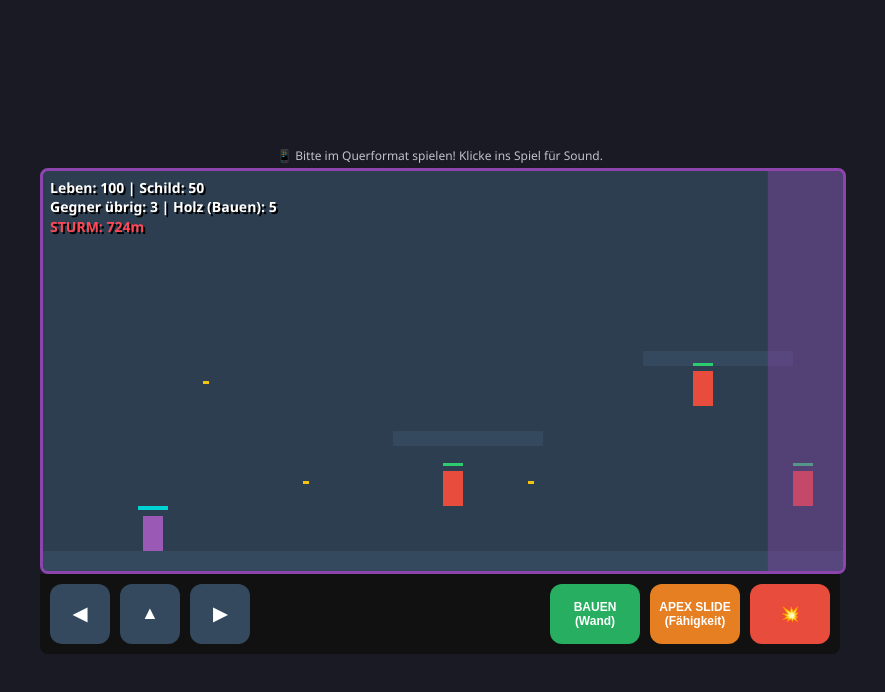
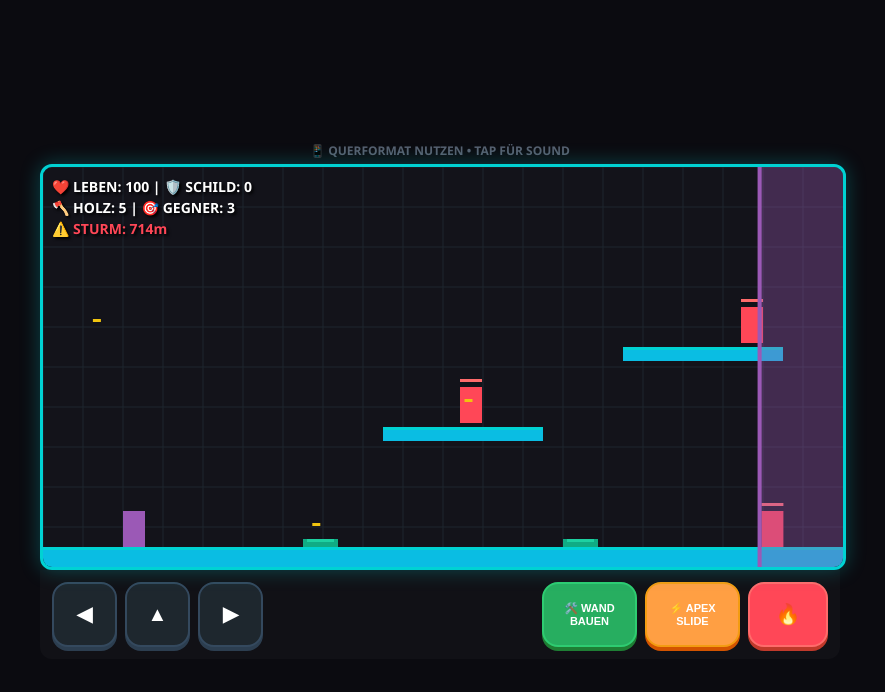
Before and after one commit to enricorohde8-ui/Mein-handyspiel, a plain HTML site: page index.html in a window 1280 px wide. Shown: the whole page, without its empty margins (200-1085 px from the left). Drawn offline with Linux system fonts and the light colour scheme.

Commit message:
Update index.html

```diff
--- a/index.html
+++ b/index.html
@@ -3,50 +3,50 @@
 <head>
     <meta charset="UTF-8">
     <meta name="viewport" content="width=device-width, initial-scale=1.0, maximum-scale=1.0, user-scalable=no">
-    <title>FortApex: Mobile Battle Royale</title>
+    <title>FortApex: Cyber Royale (My Vision)</title>
     <style>
         body {
-            margin: 0; padding: 0; background: #1a1a24; color: #fff;
+            margin: 0; padding: 0; background: #0b0b10; color: #fff;
             font-family: 'Segoe UI', sans-serif; display: flex; flex-direction: column;
             align-items: center; justify-content: center; min-height: 100vh;
             overflow: hidden; touch-action: none; user-select: none; -webkit-user-select: none;
         }
         #gameContainer { position: relative; width: 100vw; max-width: 800px; }
-        canvas { background: #2c3e50; display: block; width: 100%; height: auto; border: 3px solid #8e44ad; border-radius: 8px; }
-        #ui { position: absolute; top: 10px; left: 10px; font-weight: bold; text-shadow: 2px 2px 0 #000; font-size: 14px; pointer-events: none; line-height: 1.4; }
+        canvas { background: #13131a; display: block; width: 100%; height: auto; border: 3px solid #00d2d3; border-radius: 12px; box-shadow: 0 0 20px rgba(0, 210, 211, 0.3); }
+        #ui { position: absolute; top: 12px; left: 12px; font-weight: bold; text-shadow: 2px 2px 3px #000; font-size: 14px; pointer-events: none; line-height: 1.5; }
 
-        /* Mobile Touch-Steuerung */
+        /* Optimierte Touch-Steuerung fürs Smartphone */
         #controls {
             display: flex; justify-content: space-between; width: 100%;
-            max-width: 800px; padding: 10px; box-sizing: border-box; background: #111; border-radius: 0 0 8px 8px;
+            max-width: 800px; padding: 12px; box-sizing: border-box; background: #111116; border-radius: 0 0 12px 12px;
         }
-        .btn-group { display: flex; gap: 10px; }
+        .btn-group { display: flex; gap: 8px; }
         .btn-touch {
-            background: #34495e; color: white; border: none; border-radius: 12px;
-            font-size: 18px; font-weight: bold; width: 60px; height: 60px;
+            background: #1e272e; color: white; border: 2px solid #34495e; border-radius: 16px;
+            font-size: 20px; font-weight: bold; width: 65px; height: 65px;
             display: flex; align-items: center; justify-content: center;
+            box-shadow: 0 4px 0 #2c3e50;
         }
-        .btn-touch:active { background: #8e44ad; }
-        .btn-wide { width: 90px; font-size: 12px; text-align: center; }
-        #btnBuild { background: #27ae60; }
-        #btnAbility { background: #e67e22; }
-        #btnShoot { background: #e74c3c; width: 80px; height: 60px; }
+        .btn-touch:active { background: #00d2d3; border-color: #fff; box-shadow: 0 1px 0 #2c3e50; transform: translateY(3px); }
+        .btn-wide { width: 95px; font-size: 11px; text-align: center; text-transform: uppercase; }
+        #btnBuild { background: #27ae60; border-color: #2ecc71; box-shadow: 0 4px 0 #1e7e34; }
+        #btnAbility { background: #ff9f43; border-color: #f39c12; box-shadow: 0 4px 0 #d35400; }
+        #btnShoot { background: #ff4757; border-color: #ff6b6b; box-shadow: 0 4px 0 #c0392b; width: 80px; }
     </style>
 </head>
 <body>
 
-    <div style="text-align:center; font-size:12px; color:#bdc3c7; margin-bottom:4px;">📱 Bitte im Querformat spielen! Klicke ins Spiel für Sound.</div>
+    <div style="text-align:center; font-size:12px; color:#57606f; margin-bottom:5px; font-weight: bold;">📱 QUERFORMAT NUTZEN • TAP FÜR SOUND</div>
 
     <div id="gameContainer">
         <canvas id="gameCanvas" width="800" height="400"></canvas>
         <div id="ui">
-            Leben: <span id="hpUI">100</span> | Schild: <span id="shieldUI">50</span><br>
-            Gegner übrig: <span id="enemiesUI">3</span> | Holz (Bauen): <span id="woodUI">5</span><br>
-            <span id="zoneUI" style="color: #ff4757;">STORM: Bereit</span>
+            ❤️ LEBEN: <span id="hpUI">100</span> | 🛡️ SCHILD: <span id="shieldUI">50</span><br>
+            🪓 HOLZ: <span id="woodUI">5</span> | 🎯 GEGNER: <span id="enemiesUI">3</span><br>
+            ⚠️ <span id="zoneUI" style="color: #ff4757;">STORM AKTIV</span>
         </div>
     </div>
 
-    <!-- Mobile Tasten -->
     <div id="controls">
         <div class="btn-group">
             <button class="btn-touch" id="btnLeft">◀</button>
@@ -55,9 +55,9 @@
         </div>
 
         <div class="btn-group">
-            <button class="btn-touch btn-wide" id="btnBuild">BAUEN<br>(Wand)</button>
-            <button class="btn-touch btn-wide" id="btnAbility">APEX SLIDE<br>(Fähigkeit)</button>
-            <button class="btn-touch" id="btnShoot">💥</button>
+            <button class="btn-touch btn-wide" id="btnBuild">🛠️ WAND<br>BAUEN</button>
+            <button class="btn-touch btn-wide" id="btnAbility">⚡ APEX<br>SLIDE</button>
+            <button class="btn-touch" id="btnShoot">🔥</button>
         </div>
     </div>
 
@@ -65,108 +65,116 @@
 const canvas = document.getElementById('gameCanvas');
 const ctx = canvas.getContext('2d');
 
-// Game States
+// Spielobjekte
 let player = {
-    x: 100, y: 300, w: 20, h: 35, vx: 0, vy: 0,
+    x: 80, y: 300, w: 22, h: 36, vx: 0, vy: 0,
     hp: 100, shield: 50, wood: 5, facing: 'right',
-    isSliding: false, slideTimer: 0, abilityCooldown: 0
+    isSliding: false, slideTimer: 0, abilityCooldown: 0, grounded: false
 };
 
+// Gegner bewegen sich jetzt leicht hin und her
 let enemies = [
-    { x: 400, y: 300, w: 20, h: 35, hp: 50, shootCooldown: 60 },
-    { x: 650, y: 200, w: 20, h: 35, hp: 50, shootCooldown: 90 },
-    { x: 750, y: 300, w: 20, h: 35, hp: 100, shootCooldown: 40 } // "Boss" Apex Enemy
+    { x: 380, y: 220, startX: 350, endX: 480, w: 22, h: 36, hp: 60, dir: 1, v: 1, shootCooldown: 50 },
+    { x: 620, y: 140, startX: 600, endX: 720, w: 22, h: 36, hp: 60, dir: -1, v: 1.2, shootCooldown: 80 },
+    { x: 700, y: 344, startX: 650, endX: 760, w: 22, h: 36, hp: 100, dir: 1, v: 0.8, shootCooldown: 40 } // Boss Legend
 ];
 
 let platforms = [
-    { x: 0, y: 380, w: 1200, h: 20 }, // Boden
-    { x: 350, y: 260, w: 150, h: 15 }, // Apex Highground
-    { x: 600, y: 180, w: 150, h: 15 }
+    { x: 0, y: 380, w: 1000, h: 20 },
+    { x: 340, y: 260, w: 160, h: 14 },
+    { x: 580, y: 180, w: 160, h: 14 }
+];
+
+// MEIN VISION-FEATURE: Octane Launchpads!
+let launchpads = [
+    { x: 260, y: 372, w: 35, h: 8 },
+    { x: 520, y: 372, w: 35, h: 8 }
 ];
 
 let bullets = [];
 let buildWalls = [];
-let stormX = 800; // Der Sturm kommt von rechts!
+let stormX = 820;
 let gameOver = false;
 let victory = false;
 
-// Audio (Web Audio API)
+// Audio Engine
 let audioCtx = null;
 function initAudio() { if (!audioCtx) audioCtx = new (window.AudioContext || window.webkitAudioContext)(); }
 function playSound(f, type, d, v=0.1) {
     if (!audioCtx) return;
-    let osc = audioCtx.createOscillator(); let g = audioCtx.createGain();
-    osc.type = type; osc.frequency.setValueAtTime(f, audioCtx.currentTime);
-    g.gain.setValueAtTime(v, audioCtx.currentTime); g.gain.exponentialRampToValueAtTime(0.00001, audioCtx.currentTime + d);
-    osc.connect(g); g.connect(audioCtx.destination); osc.start(); osc.stop(audioCtx.currentTime + d);
+    try {
+        let osc = audioCtx.createOscillator(); let g = audioCtx.createGain();
+        osc.type = type; osc.frequency.setValueAtTime(f, audioCtx.currentTime);
+        g.gain.setValueAtTime(v, audioCtx.currentTime); g.gain.exponentialRampToValueAtTime(0.00001, audioCtx.currentTime + d);
+        osc.connect(g); g.connect(audioCtx.destination); osc.start(); osc.stop(audioCtx.currentTime + d);
+    } catch(e){}
 }
 
-// Touch Input Erkennung
+// Touch Controller Setup
 let keys = { left: false, right: false };
-function bindTouch(id, actionPress, actionRelease) {
+function bindTouch(id, press, release) {
     const btn = document.getElementById(id);
-    btn.addEventListener('touchstart', (e) => { e.preventDefault(); initAudio(); actionPress(); });
-    if(actionRelease) btn.addEventListener('touchend', (e) => { e.preventDefault(); actionRelease(); });
+    btn.addEventListener('touchstart', (e) => { e.preventDefault(); initAudio(); press(); });
+    if(release) btn.addEventListener('touchend', (e) => { e.preventDefault(); release(); });
 }
 
 bindTouch('btnLeft', () => { keys.left = true; player.facing = 'left'; }, () => keys.left = false);
 bindTouch('btnRight', () => { keys.right = true; player.facing = 'right'; }, () => keys.right = false);
-
 bindTouch('btnJump', () => {
     if (player.grounded) {
-        player.vy = -10;
+        player.vy = -10.5;
         player.grounded = false;
-        playSound(350, 'triangle', 0.15);
+        playSound(300, 'triangle', 0.12, 0.15);
     }
 });
 
-// FORTNITE FEATURE: Bauen
+// Wand bauen (Fortnite Grid System vereinfacht)
 bindTouch('btnBuild', () => {
-    if (player.wood > 0) {
-        let wallX = player.facing === 'right' ? player.x + 30 : player.x - 20;
-        buildWalls.push({ x: wallX, y: player.y - 15, w: 12, h: 50, hp: 3 });
+    if (player.wood > 0 && !gameOver && !victory) {
+        let wallX = player.facing === 'right' ? player.x + 35 : player.x - 25;
+        buildWalls.push({ x: wallX, y: player.y - 14, w: 14, h: 50, hp: 4 });
         player.wood--;
-        playSound(180, 'triangle', 0.1); // Bau-Sound
+        playSound(200, 'triangle', 0.08, 0.2);
     }
 });
 
-// APEX LEGENDS FEATURE: Movement Slide (Rutschen + Tempoboost)
+// Apex Slide Fähigkeit
 bindTouch('btnAbility', () => {
-    if (player.abilityCooldown <= 0) {
+    if (player.abilityCooldown <= 0 && !gameOver && !victory) {
         player.isSliding = true;
-        player.slideTimer = 20;
-        player.abilityCooldown = 90; // Cooldown
-        playSound(150, 'sawtooth', 0.3, 0.2);
+        player.slideTimer = 22;
+        player.abilityCooldown = 80;
+        playSound(160, 'sawtooth', 0.25, 0.2);
     }
 });
 
-// Schießen (Fortnite/Apex Gunplay)
+// Waffen-Feuer
 bindTouch('btnShoot', () => {
-    let bVx = player.facing === 'right' ? 8 : -8;
-    bullets.push({ x: player.x + 10, y: player.y + 12, vx: bVx, vy: 0, fromPlayer: true });
-    playSound(500, 'square', 0.1, 0.2);
+    if (gameOver || victory) return;
+    let bVx = player.facing === 'right' ? 9 : -9;
+    bullets.push({ x: player.x + 10, y: player.isSliding ? player.y + 25 : player.y + 12, vx: bVx, vy: 0, fromPlayer: true });
+    playSound(450, 'square', 0.08, 0.15);
 });
 
-// Physik & Kollisionen
+// Haupt-Update Schleife
 function update() {
     if (gameOver || victory) return;
 
-    // Cooldowns
     if (player.abilityCooldown > 0) player.abilityCooldown--;
 
-    // Movement & Apex Slide
-    let currentSpeed = player.speed || 4;
+    // Movement Geschwindigkeiten berechnen
+    let speed = 4.2;
     if (player.isSliding) {
-        currentSpeed = 8; // Schnellerer Apex-Slide!
+        speed = 8.5;
         player.slideTimer--;
         if (player.slideTimer <= 0) player.isSliding = false;
     }
 
-    if (keys.left) player.vx = -currentSpeed;
-    else if (keys.right) player.vx = currentSpeed;
+    if (keys.left) player.vx = -speed;
+    else if (keys.right) player.vx = speed;
     else player.vx = 0;
 
-    player.vy += 0.5; // Schwerkraft
+    player.vy += 0.48; // Schwerkraft
     player.x += player.vx;
     player.y += player.vy;
     player.grounded = false;
@@ -177,62 +185,79 @@
             player.y = p.y - player.h; player.vy = 0; player.grounded = true;
         }
     }
-    // Kollision mit gebauten Wänden (Spieler läuft nicht durch eigene Wände)
-    for (let w of buildWalls) {
-        if (player.x + player.w > w.x && player.x < w.x + w.w && player.y + player.h > w.y && player.y < w.y + w.h) {
-            player.x -= player.vx; // Stop
+
+    // Launchpad Trigger Logik (Apex Jump)
+    for (let lp of launchpads) {
+        if (player.x + player.w > lp.x && player.x < lp.x + lp.w && player.y + player.h > lp.y && player.y + player.h - player.vy <= lp.y + 4) {
+            player.vy = -15; // Katapultiert den Spieler extrem hoch!
+            player.grounded = false;
+            playSound(600, 'sine', 0.3, 0.25);
         }
     }
 
-    // Gegner-KI & Schießen
-    for (let e of enemies) {
-        e.shootCooldown--;
-        if (e.shootCooldown <= 0) {
-            let diffX = player.x - e.x;
-            let bVx = diffX > 0 ? 5 : -5;
-            bullets.push({ x: e.x, y: e.y + 10, vx: bVx, vy: 0, fromPlayer: false });
-            e.shootCooldown = 80 + Math.random() * 40;
+    // Wand-Kollision für Spieler
+    for (let w of buildWalls) {
+        if (player.x + player.w > w.x && player.x < w.x + w.w && player.y + player.h > w.y && player.y < w.y + w.h) {
+            player.x -= player.vx;
         }
     }
 
-    // Kugeln bewegen & checken
+    // Gegner KI Bewegung & automatisches Schießen
+    for (let e of enemies) {
+        e.x += e.v * e.dir;
+        if (e.x < e.startX || e.x > e.endX) e.dir *= -1;
+
+        e.shootCooldown--;
+        if (e.shootCooldown <= 0) {
+            let bVx = (player.x > e.x) ? 5.5 : -5.5;
+            bullets.push({ x: e.x + 10, y: e.y + 12, vx: bVx, vy: 0, fromPlayer: false });
+            e.shootCooldown = 70 + Math.random() * 50;
+        }
+    }
+
+    // Kugel-Logik verarbeiten
     for (let i = bullets.length - 1; i >= 0; i--) {
         let b = bullets[i];
         b.x += b.vx;
 
-        // Wand-Treffer (Wände blockieren Schüsse wie in Fortnite!)
+        // Grenzwert-Prüfung außerhalb des Canvas
+        if (b.x < 0 || b.x > canvas.width) { bullets.splice(i, 1); continue; }
+
+        // Wand-Treffer prüfen
+        let bulletRemoved = false;
         for (let j = buildWalls.length - 1; j >= 0; j--) {
             let w = buildWalls[j];
             if (b.x > w.x && b.x < w.x + w.w && b.y > w.y && b.y < w.y + w.h) {
                 w.hp--;
                 bullets.splice(i, 1);
-                if (w.hp <= 0) buildWalls.splice(j, 1); // Wand zerstört
+                bulletRemoved = true;
+                if (w.hp <= 0) buildWalls.splice(j, 1);
                 break;
             }
         }
-        if (!bullets[i]) continue;
+        if (bulletRemoved) continue;
 
-        // Spieler getroffen?
+        // Spieler Treffersensor
         if (!b.fromPlayer && b.x > player.x && b.x < player.x + player.w && b.y > player.y && b.y < player.y + player.h) {
             bullets.splice(i, 1);
             if (player.shield > 0) player.shield -= 25;
             else player.hp -= 20;
-            playSound(100, 'sawtooth', 0.2);
-            if (player.hp <= 0) gameOver = true;
+            playSound(120, 'sawtooth', 0.15, 0.2);
+            if (player.hp <= 0) { player.hp = 0; gameOver = true; }
             continue;
         }
 
-        // Gegner getroffen?
+        // Gegner Treffersensor
         if (b.fromPlayer) {
             for (let j = enemies.length - 1; j >= 0; j--) {
                 let e = enemies[j];
                 if (b.x > e.x && b.x < e.x + e.w && b.y > e.y && b.y < e.y + e.h) {
                     bullets.splice(i, 1);
                     e.hp -= 25;
-                    playSound(300, 'sine', 0.1);
+                    playSound(280, 'sine', 0.08, 0.15);
                     if (e.hp <= 0) {
                         enemies.splice(j, 1);
-                        player.wood += 3; // Looten: Holz fürs Eliminieren!
+                        player.wood += 4; // Mehr Baumaterial belohnen!
                     }
                     break;
                 }
@@ -240,85 +265,98 @@
         }
     }
 
-    // FORTNITE DER STURM (Zone schrumpft von rechts nach links)
-    stormX -= 0.25;
+    // Der Sturm schrumpft
+    stormX -= 0.35;
     if (player.x > stormX) {
-        player.hp -= 0.2; // Sturmschaden!
-        if (player.hp <= 0) gameOver = true;
+        player.hp -= 0.3;
+        if (player.hp <= 0) { player.hp = 0; gameOver = true; }
     }
+
+    // Kartenbegrenzung links
+    if (player.x < 0) player.x = 0;
 
     if (enemies.length === 0) victory = true;
 
-    // UI Updates
-    document.getElementById('hpUI').innerText = Math.max(0, Math.floor(player.hp));
-    document.getElementById('shieldUI').innerText = player.shield;
+    // UI Aktualisierung
+    document.getElementById('hpUI').innerText = Math.ceil(player.hp);
+    document.getElementById('shieldUI').innerText = Math.max(0, player.shield);
     document.getElementById('enemiesUI').innerText = enemies.length;
     document.getElementById('woodUI').innerText = player.wood;
-    document.getElementById('zoneUI').innerText = "STURM: " + Math.floor(stormX) + "m";
+    document.getElementById('zoneUI').innerText = "STURM: " + Math.max(0, Math.floor(stormX)) + "m";
 }
 
-// Zeichnen (Grafik)
+// Visuelle Engine (Grafik)
 function draw() {
     ctx.clearRect(0, 0, canvas.width, canvas.height);
 
-    // Plattformen zeichnen
-    ctx.fillStyle = '#34495e';
-    for (let p of platforms) ctx.fillRect(p.x, p.y, p.w, p.h);
+    // Neon-Hintergrundgitter (Cyber-Look)
+    ctx.strokeStyle = '#1e272e'; ctx.lineWidth = 1;
+    for(let i=0; i<canvas.width; i+=40) { ctx.beginPath(); ctx.moveTo(i, 0); ctx.lineTo(i, canvas.height); ctx.stroke(); }
+    for(let i=0; i<canvas.height; i+=40) { ctx.beginPath(); ctx.moveTo(0, i); ctx.lineTo(canvas.width, i); ctx.stroke(); }
 
-    // Fortnite Wände zeichnen
-    ctx.fillStyle = '#d35400'; // Holz-Farbe
+    // Plattformen zeichnen (Neon-Cyan)
+    ctx.fillStyle = '#0abde3';
+    for (let p of platforms) {
+        ctx.fillRect(p.x, p.y, p.w, p.h);
+        ctx.fillStyle = '#00d2d3'; ctx.fillRect(p.x, p.y, p.w, 3); // Highlighting oben
+        ctx.fillStyle = '#0abde3';
+    }
+
+    // Launchpads zeichnen (Neon-Grün)
+    for (let lp of launchpads) {
+        ctx.fillStyle = '#10ac84'; ctx.fillRect(lp.x, lp.y, lp.w, lp.h);
+        ctx.fillStyle = '#1dd1a1'; ctx.fillRect(lp.x + 4, lp.y, lp.w - 8, 3);
+    }
+
+    // Holz-Wände zeichnen (Fortnite-Stil)
+    ctx.fillStyle = '#ff9f43';
     for (let w of buildWalls) {
         ctx.fillRect(w.x, w.y, w.w, w.h);
-        ctx.strokeStyle = '#e67e22';
-        ctx.strokeRect(w.x, w.y, w.w, w.h);
+        ctx.strokeStyle = '#ee5253'; ctx.lineWidth = 2; ctx.strokeRect(w.x, w.y, w.w, w.h);
     }
 
-    // Spieler zeichnen (Apex Legend Design)
-    ctx.fillStyle = player.isSliding ? '#e67e22' : '#9b59b6'; // Verwandelt sich beim Rutschen
-    let renderH = player.isSliding ? player.h / 2 : player.h;
-    let renderY = player.isSliding ? player.y + player.h / 2 : player.y;
-    ctx.fillRect(player.x, renderY, player.w, renderH);
+    // Spieler (Apex Held: Neon-Violett)
+    ctx.fillStyle = player.isSliding ? '#ff9f43' : '#9b59b6';
+    let rH = player.isSliding ? player.h / 1.8 : player.h;
+    let rY = player.isSliding ? player.y + (player.h - rH) : player.y;
+    ctx.fillRect(player.x, rY, player.w, rH);
 
-    // Schild-Leiste über dem Kopf
+    // Schildbalken-Effekt über dem Kopf
     if (player.shield > 0) {
-        ctx.fillStyle = '#00d2d3';
-        ctx.fillRect(player.x - 5, player.y - 10, (player.w + 10) * (player.shield / 50), 4);
+        ctx.fillStyle = '#00d2d3'; ctx.fillRect(player.x - 4, player.y - 12, (player.w + 8) * (player.shield / 50), 4);
     }
 
-    // Gegner zeichnen
-    ctx.fillStyle = '#e74c3c';
+    // Gegner (Neon-Rot)
+    ctx.fillStyle = '#ff4757';
     for (let e of enemies) {
         ctx.fillRect(e.x, e.y, e.w, e.h);
-        // Rote Lebensleiste
-        ctx.fillStyle = '#c0392b';
-        ctx.fillRect(e.x, e.y - 8, e.w, 3);
-        ctx.fillStyle = '#2ecc71';
-        ctx.fillRect(e.x, e.y - 8, e.w * (e.hp / (e.hp > 50 ? 100 : 50)), 3);
-        ctx.fillStyle = '#e74c3c';
+        ctx.fillStyle = '#ff6b6b'; ctx.fillRect(e.x, e.y - 8, e.w * (e.hp / (e.hp > 60 ? 100 : 60)), 3);
+        ctx.fillStyle = '#ff4757';
     }
 
-    // Schüsse zeichnen
+    // Schüsse (Laser-Gelb)
     ctx.fillStyle = '#f1c40f';
-    for (let b of bullets) ctx.fillRect(b.x, b.y, 6, 3);
+    for (let b of bullets) ctx.fillRect(b.x, b.y, 8, 3);
 
-    // DER STURM (Visuell)
-    ctx.fillStyle = 'rgba(142, 68, 173, 0.4)'; // Lila transparente Zone
+    // Der Sturm (Lila, pulsierende Todeszone)
+    ctx.fillStyle = 'rgba(155, 89, 182, 0.35)';
     ctx.fillRect(stormX, 0, canvas.width - stormX, canvas.height);
+    ctx.fillStyle = '#9b59b6'; ctx.fillRect(stormX, 0, 4, canvas.height); // Sturmkante
 
-    // Screens
+    // Endbildschirme
     if (gameOver) {
-        ctx.fillStyle = 'rgba(0,0,0,0.8)'; ctx.fillRect(0,0,canvas.width,canvas.height);
-        ctx.fillStyle = '#e74c3c'; ctx.font = 'bold 30px sans-serif'; ctx.fillText("#2 RAHMEN-CHOKE", 260, 200);
+        ctx.fillStyle = 'rgba(11, 11, 16, 0.85)'; ctx.fillRect(0,0,canvas.width,canvas.height);
+        ctx.fillStyle = '#ff4757'; ctx.font = 'bold 28px sans-serif'; ctx.fillText("🚨 REIN GECHOKED! PLATZ #2", 220, 200);
     }
     if (victory) {
-        ctx.fillStyle = 'rgba(0,0,0,0.8)'; ctx.fillRect(0,0,canvas.width,canvas.height);
-        ctx.fillStyle = '#2ecc71'; ctx.font = 'bold 30px sans-serif'; ctx.fillText("🏆 APEX-CHAMPION & VICTORY ROYALE!", 120, 200);
+        ctx.fillStyle = 'rgba(11, 11, 16, 0.85)'; ctx.fillRect(0,0,canvas.width,canvas.height);
+        ctx.fillStyle = '#1dd1a1'; ctx.font = 'bold 28px sans-serif'; ctx.fillText("🏆 APEX CHAMPION & VICTORY ROYALE!", 140, 200);
     }
 }
 
-function loop() { update(); draw(); requestAnimationFrame(loop); }
+function gameLoop() { update(); draw(); requestAnimationFrame(gameLoop); }
 canvas.addEventListener('touchstart', initAudio);
-loop();
+gameLoop();
 </script>
 </body>
 </html>
```
